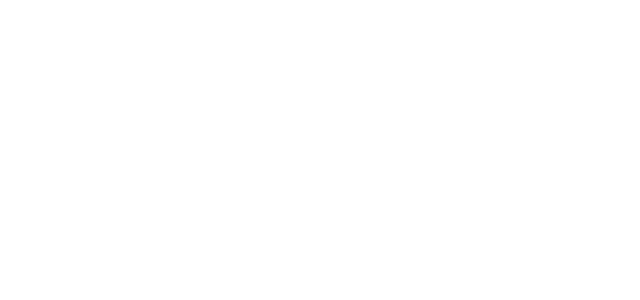
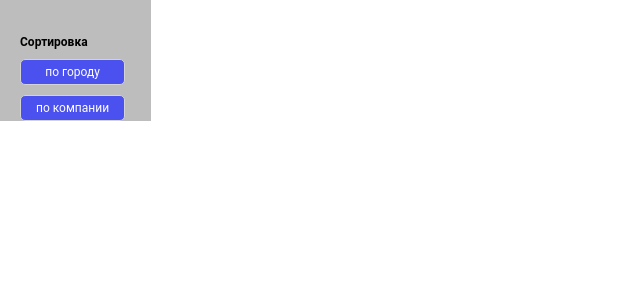
Before and after one commit to nikolajbotalov/roox_test, a React app: page /profile/1 in a window 1280 px wide. Before the commit this address had no page. Shown: the top 300 px of the page, without its empty margins (0-640 px from the left). Built offline with nearby package versions, Linux system fonts and the light colour scheme; the HTML template or start-up script is replaced by a standard one.

Commit message:
Create sort component

```diff
--- a/src/App.tsx
+++ b/src/App.tsx
@@ -2,12 +2,14 @@
 import { Routes, Route } from 'react-router-dom';
 
 import { ProfilePage, UsersPage } from './pages';
+import { Sort } from './components';
 
 import styles from './App.module.scss';
 
 const App: FC = () => {
 	return (
 		<div className={styles.Wrapper}>
+			<Sort />
 			<Routes>
 				<Route path='/' element={<UsersPage />} />
 				<Route path='/profile' element={<ProfilePage />} />
--- /dev/null
+++ b/src/components/Sort/Sort.module.scss
@@ -0,0 +1,32 @@
+.Sort {
+	height: auto;
+	padding: 35px 26px 0 20px;
+	background: #BDBDBD;
+	display: flex;
+	flex-direction: column;
+
+	&__Title {
+		font-size: 12px;
+		line-height: 14px;
+		margin-bottom: 10px;
+	}
+
+	&__City {
+		background: #4B51EF;
+		border-radius: 5px;
+		padding: 5px 15px;
+		font-size: 12px;
+		line-height: 14px;
+		color: #FFFFFF;
+		margin-bottom: 10px;
+	}
+
+	&__Company {
+		background: #4B51EF;
+		border-radius: 5px;
+		padding: 5px 15px;
+		font-size: 12px;
+		line-height: 14px;
+		color: #FFFFFF;
+	}
+}
--- /dev/null
+++ b/src/components/Sort/Sort.tsx
@@ -0,0 +1,15 @@
+import React from 'react';
+
+import { Button, Title } from '../../shared';
+
+import styles from './Sort.module.scss';
+
+export const Sort = () => {
+	return (
+		<div className={styles.Sort}>
+			<Title className={styles.Sort__Title} text='Сортировка' />
+			<Button className={styles.Sort__City}>по городу</Button>
+			<Button className={styles.Sort__Company}>по компании</Button>
+		</div>
+	);
+};
--- /dev/null
+++ b/src/components/Sort/index.ts
@@ -0,0 +1 @@
+export { Sort } from './Sort';
--- /dev/null
+++ b/src/components/index.ts
@@ -0,0 +1 @@
+export * from './Sort';
--- /dev/null
+++ b/src/shared/Button/Button.tsx
@@ -0,0 +1,5 @@
+import React, { ButtonHTMLAttributes } from 'react';
+
+export const Button = ({ className, ...rest }: ButtonHTMLAttributes<HTMLButtonElement>) => {
+	return <button className={className} {...rest}></button>;
+};
--- /dev/null
+++ b/src/shared/Button/index.ts
@@ -0,0 +1 @@
+export { Button } from './Button';
--- /dev/null
+++ b/src/shared/Title/Title.tsx
@@ -0,0 +1,10 @@
+import React from 'react';
+
+interface IProps {
+	className: string;
+	text: string;
+}
+
+export const Title = ({ className, text }: IProps) => {
+	return <h1 className={className}>{text}</h1>;
+};
--- /dev/null
+++ b/src/shared/Title/index.ts
@@ -0,0 +1 @@
+export { Title } from './Title';
--- /dev/null
+++ b/src/shared/index.ts
@@ -0,0 +1,2 @@
+export * from './Button';
+export * from './Title';
```
Also changed, not shown: src/components/Sort/Sort.module.scss.d.ts (added, +10 -0 lines).
